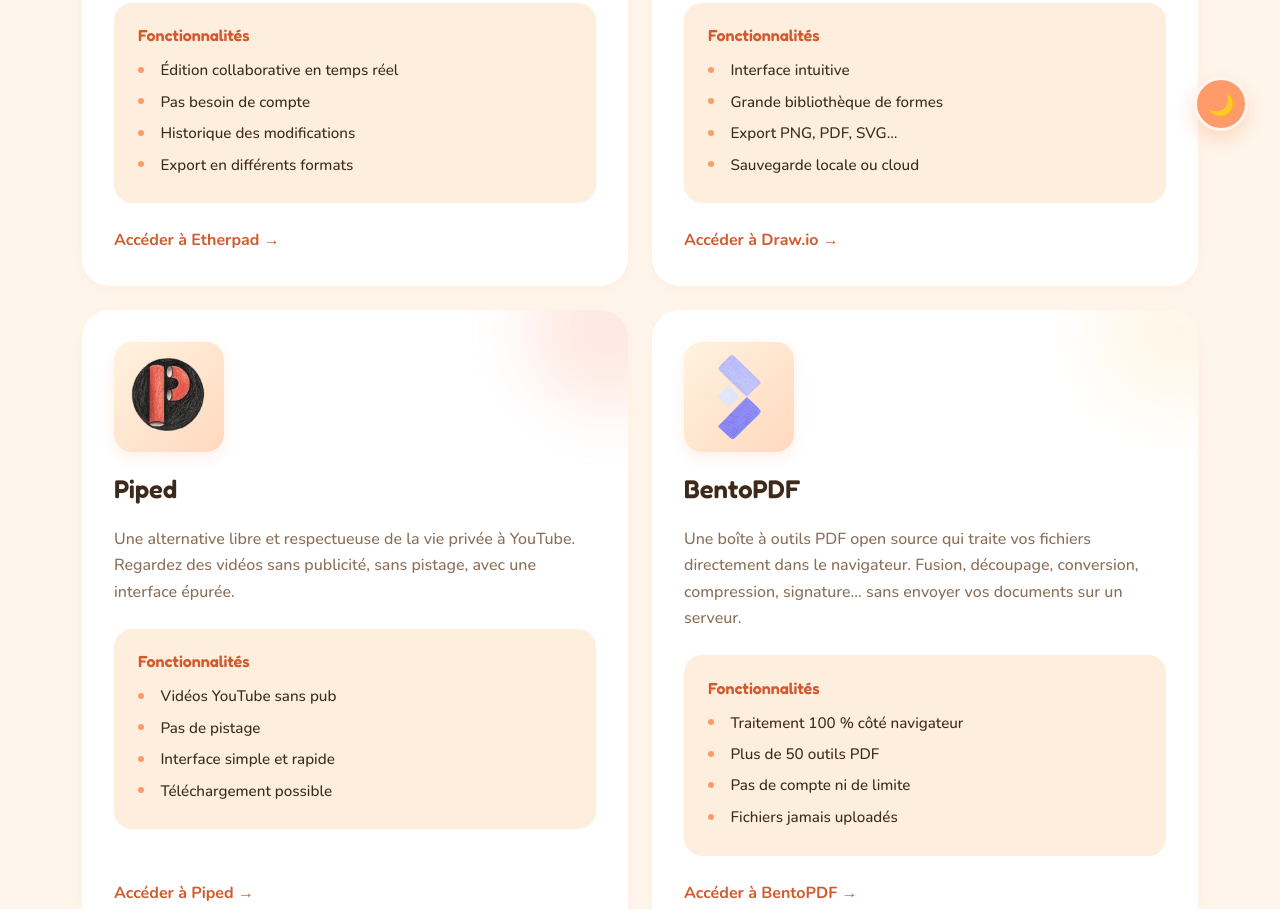
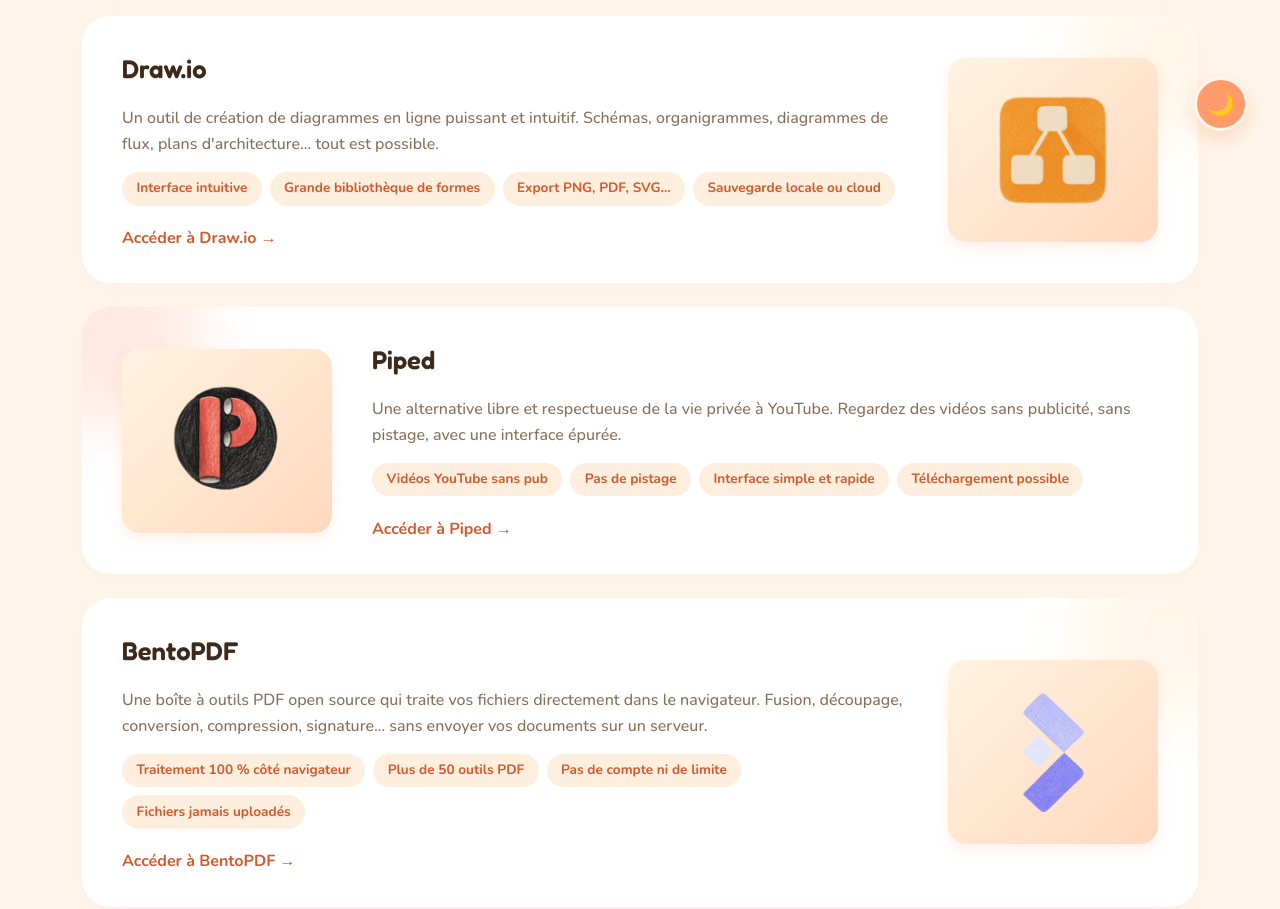
Before and after one commit to Ronnarrdd/Librenard, a website: page outils.html in a window 1280 px wide. Shown: the part 637-1546 px from the top of the page. Drawn offline with Linux system fonts and the light colour scheme.

Commit message:
💄 style(outils): remplacer la grille de cartes par des rangées alternées avec chips

```diff
--- a/css/pages.css
+++ b/css/pages.css
@@ -98,6 +98,145 @@
 
 .dark-mode .section .chip {
     background: rgba(255, 255, 255, 0.05);
+}
+
+/* ============ OUTILS : rangées alternées ============ */
+.tool-rows {
+    display: flex;
+    flex-direction: column;
+    gap: 1.5rem;
+    margin-bottom: 1.5rem;
+}
+
+.tool-row {
+    display: grid;
+    grid-template-columns: 210px 1fr;
+    gap: 2.5rem;
+    align-items: center;
+    background: var(--bg-card);
+    border-radius: var(--border-radius-lg);
+    padding: 2rem 2.5rem;
+    box-shadow: var(--card-shadow);
+    transition: var(--transition);
+    position: relative;
+    overflow: hidden;
+}
+
+/* Halo pastel discret, côté logo (miroir sur les rangées paires) */
+.tool-row::before {
+    content: '';
+    position: absolute;
+    top: -60px;
+    left: -60px;
+    width: 180px;
+    height: 180px;
+    background: var(--pastel-peach);
+    border-radius: 50%;
+    opacity: 0.3;
+    filter: blur(30px);
+    pointer-events: none;
+    transition: var(--transition);
+}
+
+.tool-row:nth-child(even) {
+    grid-template-columns: 1fr 210px;
+}
+
+.tool-row:nth-child(even) .tool-row-media {
+    order: 2;
+}
+
+.tool-row:nth-child(even)::before {
+    left: auto;
+    right: -60px;
+    background: var(--pastel-sun);
+}
+
+.tool-row:nth-child(3n)::before { background: var(--pastel-coral); }
+
+.dark-mode .tool-row::before { opacity: 0.12; }
+
+.tool-row:hover {
+    transform: translateY(-4px);
+    box-shadow: var(--card-shadow-hover);
+}
+
+.tool-row:hover::before {
+    opacity: 0.5;
+    transform: scale(1.15);
+}
+
+.dark-mode .tool-row:hover::before { opacity: 0.2; }
+
+.tool-row-media {
+    display: flex;
+    align-items: center;
+    justify-content: center;
+    background: linear-gradient(135deg, var(--pastel-cream), var(--pastel-peach));
+    border-radius: var(--border-radius);
+    padding: 2rem;
+    box-shadow: 0 6px 14px rgba(255, 154, 107, 0.15);
+    position: relative;
+    z-index: 2;
+}
+
+.dark-mode .tool-row-media {
+    background: linear-gradient(135deg, rgba(255, 255, 255, 0.05), rgba(255, 255, 255, 0.02));
+}
+
+.tool-row-media img {
+    width: 120px;
+    height: 120px;
+    object-fit: contain;
+}
+
+.tool-row-body {
+    display: flex;
+    flex-direction: column;
+    gap: 0.9rem;
+    position: relative;
+    z-index: 2;
+}
+
+.tool-row-body h2 {
+    font-family: 'Fredoka', sans-serif;
+    font-weight: 600;
+    font-size: 1.6rem;
+    color: var(--text-color);
+}
+
+.tool-row-body p {
+    color: var(--text-muted);
+    line-height: 1.65;
+    margin: 0;
+}
+
+.tool-chips {
+    list-style: none;
+    display: flex;
+    flex-wrap: wrap;
+    gap: 0.5rem;
+    margin: 0;
+    padding: 0;
+}
+
+.tool-chips li {
+    font-family: 'Nunito', sans-serif;
+    font-weight: 700;
+    font-size: 0.85rem;
+    padding: 0.35rem 0.9rem;
+    border-radius: var(--border-radius-pill);
+    background: var(--bg-soft);
+    color: var(--accent-deep);
+}
+
+.dark-mode .tool-chips li {
+    background: rgba(255, 255, 255, 0.05);
+    color: var(--accent-color);
+}
+
+.tool-row-footer {
+    padding-top: 0.3rem;
 }
 
 /* ============ A PROPOS ============ */
--- a/css/responsive.css
+++ b/css/responsive.css
@@ -22,6 +22,27 @@
     .cards-grid,
     .cards-grid-3 {
         grid-template-columns: 1fr;
+    }
+
+    .tool-row,
+    .tool-row:nth-child(even) {
+        grid-template-columns: 1fr;
+        gap: 1.5rem;
+    }
+
+    .tool-row:nth-child(even) .tool-row-media {
+        order: 0;
+    }
+
+    .tool-row:nth-child(even)::before {
+        left: -60px;
+        right: auto;
+    }
+
+    .tool-row-media {
+        max-width: 220px;
+        margin: 0 auto;
+        padding: 1.5rem;
     }
 
     .license-columns {
@@ -122,6 +143,11 @@
         border-radius: var(--border-radius);
     }
 
+    .tool-row {
+        padding: 1.75rem;
+        border-radius: var(--border-radius);
+    }
+
     .page-header h1 { font-size: 2rem; }
 
     .theme-toggle {
--- a/outils.html
+++ b/outils.html
@@ -69,88 +69,92 @@
             </p>
         </header>
 
-        <div class="cards-grid">
-            <article class="card">
-                <img src="images/etherpad.webp" alt="Logo d'Etherpad, éditeur collaboratif" class="card-image" loading="lazy" width="110" height="110">
+        <div class="tool-rows">
+            <article class="tool-row">
+                <div class="tool-row-media">
+                    <img src="images/etherpad.webp" alt="Logo d'Etherpad, éditeur collaboratif" loading="lazy" width="120" height="120">
+                </div>
+                <div class="tool-row-body">
                     <h2>Etherpad</h2>
                     <p>
                         Un éditeur de texte collaboratif en temps réel. Il permet à plusieurs personnes de travailler
                         simultanément sur un même document, chaque modification étant visible instantanément.
                     </p>
-                <div class="card-details">
-                    <h3>Fonctionnalités</h3>
-                    <ul>
+                    <ul class="tool-chips" aria-label="Fonctionnalités d'Etherpad">
                         <li>Édition collaborative en temps réel</li>
                         <li>Pas besoin de compte</li>
                         <li>Historique des modifications</li>
                         <li>Export en différents formats</li>
                     </ul>
+                    <div class="tool-row-footer">
+                        <a href="https://librenard.fr/pad" class="btn-link">Accéder à Etherpad →</a>
                     </div>
-                <div class="card-footer">
-                    <a href="https://librenard.fr/pad" class="btn-link">Accéder à Etherpad →</a>
                 </div>
             </article>
 
-            <article class="card">
-                <img src="images/diagram.webp" alt="Logo de Draw.io, éditeur de diagrammes" class="card-image" loading="lazy" width="110" height="110">
+            <article class="tool-row">
+                <div class="tool-row-media">
+                    <img src="images/diagram.webp" alt="Logo de Draw.io, éditeur de diagrammes" loading="lazy" width="120" height="120">
+                </div>
+                <div class="tool-row-body">
                     <h2>Draw.io</h2>
                     <p>
                         Un outil de création de diagrammes en ligne puissant et intuitif. Schémas, organigrammes,
                         diagrammes de flux, plans d'architecture… tout est possible.
                     </p>
-                <div class="card-details">
-                    <h3>Fonctionnalités</h3>
-                    <ul>
+                    <ul class="tool-chips" aria-label="Fonctionnalités de Draw.io">
                         <li>Interface intuitive</li>
                         <li>Grande bibliothèque de formes</li>
                         <li>Export PNG, PDF, SVG…</li>
                         <li>Sauvegarde locale ou cloud</li>
                     </ul>
+                    <div class="tool-row-footer">
+                        <a href="https://librenard.fr/diagram" class="btn-link">Accéder à Draw.io →</a>
                     </div>
-                <div class="card-footer">
-                    <a href="https://librenard.fr/diagram" class="btn-link">Accéder à Draw.io →</a>
                 </div>
             </article>
 
-            <article class="card">
-                <img src="images/piped.webp" alt="Logo de Piped, frontend alternatif à YouTube" class="card-image" loading="lazy" width="110" height="110">
+            <article class="tool-row">
+                <div class="tool-row-media">
+                    <img src="images/piped.webp" alt="Logo de Piped, frontend alternatif à YouTube" loading="lazy" width="120" height="120">
+                </div>
+                <div class="tool-row-body">
                     <h2>Piped</h2>
                     <p>
                         Une alternative libre et respectueuse de la vie privée à YouTube. Regardez des vidéos sans
                         publicité, sans pistage, avec une interface épurée.
                     </p>
-                <div class="card-details">
-                    <h3>Fonctionnalités</h3>
-                    <ul>
+                    <ul class="tool-chips" aria-label="Fonctionnalités de Piped">
                         <li>Vidéos YouTube sans pub</li>
                         <li>Pas de pistage</li>
                         <li>Interface simple et rapide</li>
                         <li>Téléchargement possible</li>
                     </ul>
+                    <div class="tool-row-footer">
+                        <a href="https://piped.librenard.fr" class="btn-link">Accéder à Piped →</a>
                     </div>
-                <div class="card-footer">
-                    <a href="https://piped.librenard.fr" class="btn-link">Accéder à Piped →</a>
                 </div>
             </article>
 
-            <article class="card">
-                <img src="images/bentopdf.webp" alt="Logo de BentoPDF, boîte à outils PDF" class="card-image" loading="lazy" width="110" height="110">
+            <article class="tool-row">
+                <div class="tool-row-media">
+                    <img src="images/bentopdf.webp" alt="Logo de BentoPDF, boîte à outils PDF" loading="lazy" width="120" height="120">
+                </div>
+                <div class="tool-row-body">
                     <h2>BentoPDF</h2>
                     <p>
                         Une boîte à outils PDF open source qui traite vos fichiers directement dans le navigateur.
                         Fusion, découpage, conversion, compression, signature… sans envoyer vos documents sur un serveur.
                     </p>
-                <div class="card-details">
-                    <h3>Fonctionnalités</h3>
-                    <ul>
+                    <ul class="tool-chips" aria-label="Fonctionnalités de BentoPDF">
                         <li>Traitement 100 % côté navigateur</li>
                         <li>Plus de 50 outils PDF</li>
                         <li>Pas de compte ni de limite</li>
                         <li>Fichiers jamais uploadés</li>
                     </ul>
+                    <div class="tool-row-footer">
+                        <a href="https://pdf.librenard.fr/fr/" class="btn-link">Accéder à BentoPDF →</a>
                     </div>
-                <div class="card-footer">
-                    <a href="https://pdf.librenard.fr/fr/" class="btn-link">Accéder à BentoPDF →</a>
                 </div>
             </article>
         </div>
```
Lines whose indentation alone changed are shown as unchanged.
